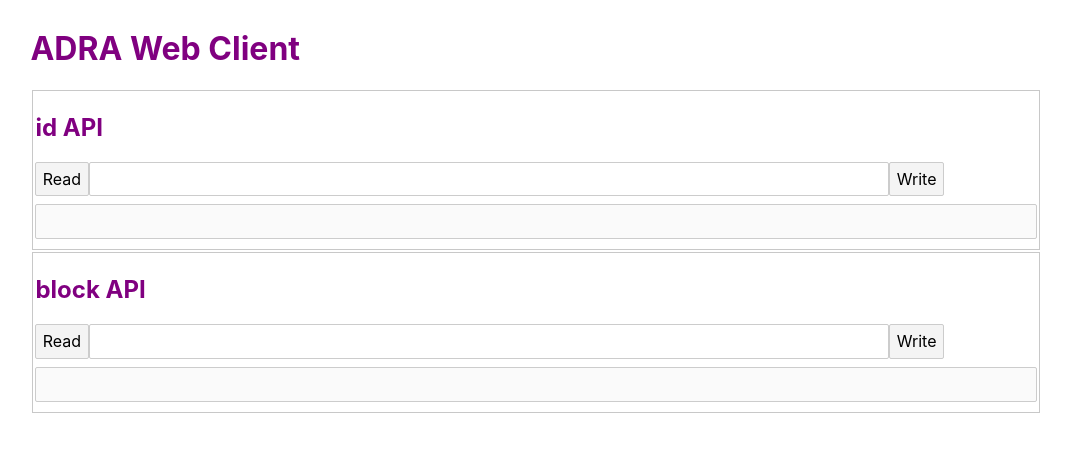
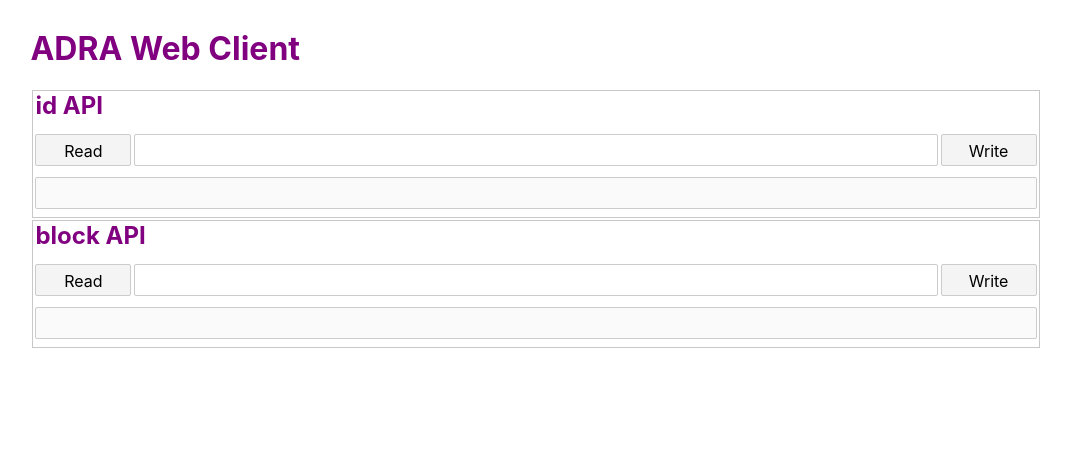
Before and after one commit to nionita/adra-client, a Svelte app: page / in a window 1280 px wide. Shown: the top 452 px of the page, without its empty margins (104-1175 px from the left). Built offline with nearby package versions, Linux system fonts and the light colour scheme.

Commit message:
Restyle & simplify with grid

```diff
--- a/src/API.svelte
+++ b/src/API.svelte
@@ -16,46 +16,31 @@
 </script>
 
 <div class="api">
-	<div class="title">
-		<h2>{api} API</h2>
-	</div>
-	<div class="text">
-		<div class="group">
-			<button on:click="{doRead}">Read</button>
-			<input type="text" id="block" bind:value="{value}">
-			<button on:click="{doWrite}">Write</button>
-		</div>
-		<div class="message">
-			<input type="text" id="message" disabled="true" value="{message}">
-		</div>
-	</div>
+	<h2>{api} API</h2>
+	<button on:click="{doRead}">Read</button>
+	<input type="text" id="block" bind:value="{value}">
+	<button on:click="{doWrite}">Write</button>
+	<input type="text" id="message" disabled="true" value="{message}">
 </div>
 
 <style>
+	.api {
+    margin: 2px;
+    padding: 0 2px;
+    border: 1px solid rgb(200, 200, 200);
+		display: grid;
+		grid-gap: 3px;
+		grid-template-columns: 6em auto 6em;
+		grid-template-rows: repeat(3, 2.5em)
+	}
+
 	h2 {
 		color: purple;
-	}
-
-	.api {
-    margin: 2px;
-    padding: 2px;
-    border: 1px solid rgb(200, 200, 200);
-	}
-
-	.group {
-		display: flex;
-	}
-
-	.text, .title {
-		width: 100%;
-		/* margin: auto; */
-	}
-
-	#block {
-		width: 80%;
+		grid-column: 1 / -1;
+		margin: 0;
 	}
 
 	#message {
-		width: 100%;
+		grid-column: 1 / -1;
 	}
 </style>
--- a/src/operations.js
+++ b/src/operations.js
@@ -25,7 +25,7 @@ const write = (api, value) => {
     })
     .catch(e => {
       console.log('Exception in fetch:', e)
-      return toString(e)
+      return `${e}`
     })
 }
 
@@ -54,7 +54,7 @@ const read = api => {
     })
     .catch(e => {
       console.log('Exception in fetch:', e)
-      const message = toString(e)
+      const message = `${e}`
       return { message, value }
     })
 }
```
